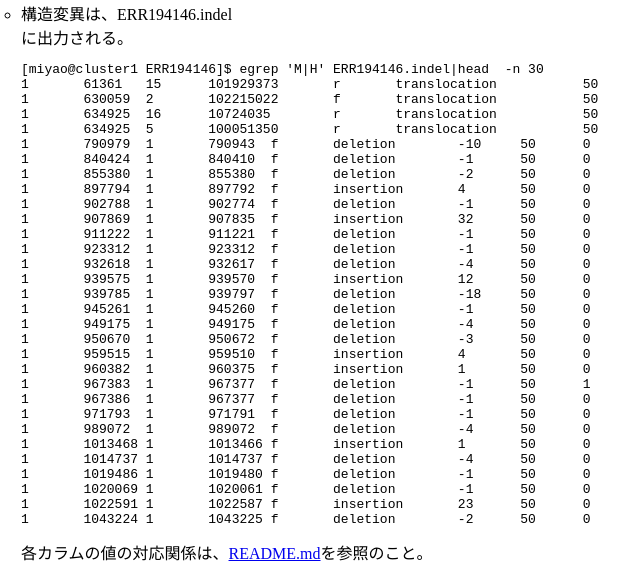
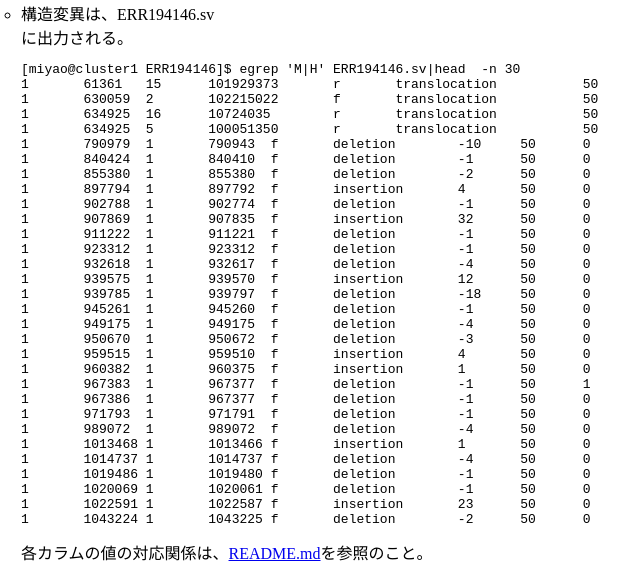
Before and after one commit to akiomiyao/ped, a plain HTML site: page index_ja.html in a window 1280 px wide. Shown: the part 4094-4661 px from the top of the page, 67-707 px from the left. Drawn offline with Linux system fonts and the light colour scheme.

Commit message:
Update index_ja.html

```diff
--- a/index_ja.html
+++ b/index_ja.html
@@ -133,7 +133,7 @@
            を実行してリファレンスを作る。
            <li>perl download.pl ERR194146<br>
            で、<a href = "https://www.ncbi.nlm.nih.gov/Traces/study/?acc=ERP001960&o=acc_s%3Aa" target = "_blank">CEPH/UTAH家系の父親のfastqデータ</a>をダウンロードする。<br>
-           どういうわけか、最近ERR194152の配列がNCBI/SRAからダウンロードできなくなった。ERR194147は今のところダウンロード可能である。
+           どういうわけか、最近息子のERR194152の配列がNCBI/SRAからダウンロードできなくなった。母親ERR194147は今のところダウンロード可能である。
            <li><pre>[miyao@cluster1 ped]$ perl qsub_bidirectional.pl ERR194146 default hg38
 2019年 10月 16日 水曜日 16:30:24 JST Making ERR194146.sort_uniq.
 2019年 10月 17日 木曜日 10:48:55 JST Aligning of ERR194146 sequence to hg38 genome.
@@ -189,9 +189,9 @@ chr1    632693  .       T       A       1000    PASS    GT=0/1;AF=0.547;DP=42
            多型のクオリティーは、サポートされるリードのカバー数(DP)で判断してもらいたい。<br>
            vcfの元データは、ERR194146.bi.snpとなっている。<br>
            一番右にMと表示されている行がホモ変異、Hがヘテロと判定している。<br>
-           <li>構造変異は、ERR194146.indel<br>
+           <li>構造変異は、ERR194146.sv<br>
            に出力される。
-           <pre>[miyao@cluster1 ERR194146]$ egrep 'M|H' ERR194146.indel|head  -n 30
+           <pre>[miyao@cluster1 ERR194146]$ egrep 'M|H' ERR194146.sv|head  -n 30
 1       61361   15      101929373       r       translocation           50      0       23      10      H       TTTTCAAAATTCTTAATAAACCATTTATTCCTTCAACTTTCTATGCCATTTGATGTTTTGTAAAAAAAAAA
 1       630059  2       102215022       f       translocation           50      0       17      10      H       C
 1       634925  16      10724035        r       translocation           50      0       16      12      H       TCTCCCTTCACCATTTCCGACGGCATCTACGG
```
